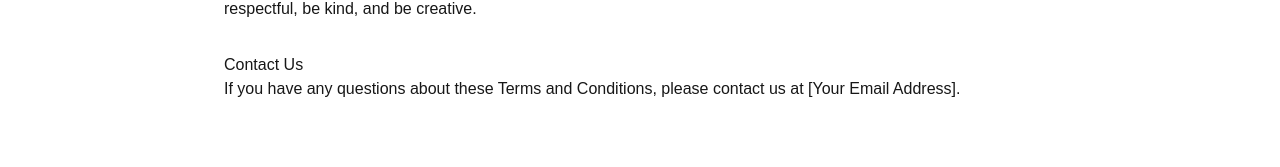
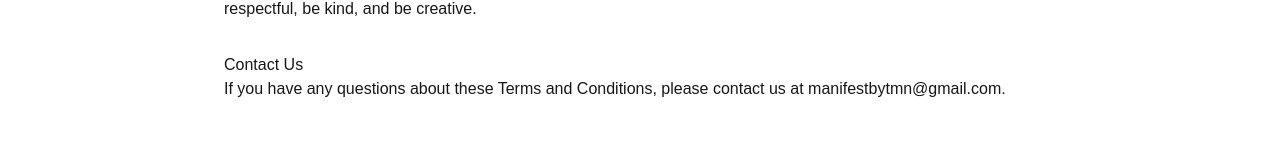
Before and after one commit to ujvasisht-hub/manifest-website, a Next.js app: page /terms-and-conditions in a window 1280 px wide. Shown: the part 1075-1242 px from the top of the page. Built offline with nearby package versions, Linux system fonts and the light colour scheme.

Commit message:
Update Terms and Conditions page with new content with email id changed

```diff
--- a/src/app/terms-and-conditions/page.js
+++ b/src/app/terms-and-conditions/page.js
@@ -55,7 +55,7 @@ const TermsAndConditionsPage = () => {
 
         <h2 className="mt-8">Contact Us</h2>
         <p>
-          If you have any questions about these Terms and Conditions, please contact us at [Your Email Address].
+          If you have any questions about these Terms and Conditions, please contact us at manifestbytmn@gmail.com.
         </p>
       </div>
     </div>
```
